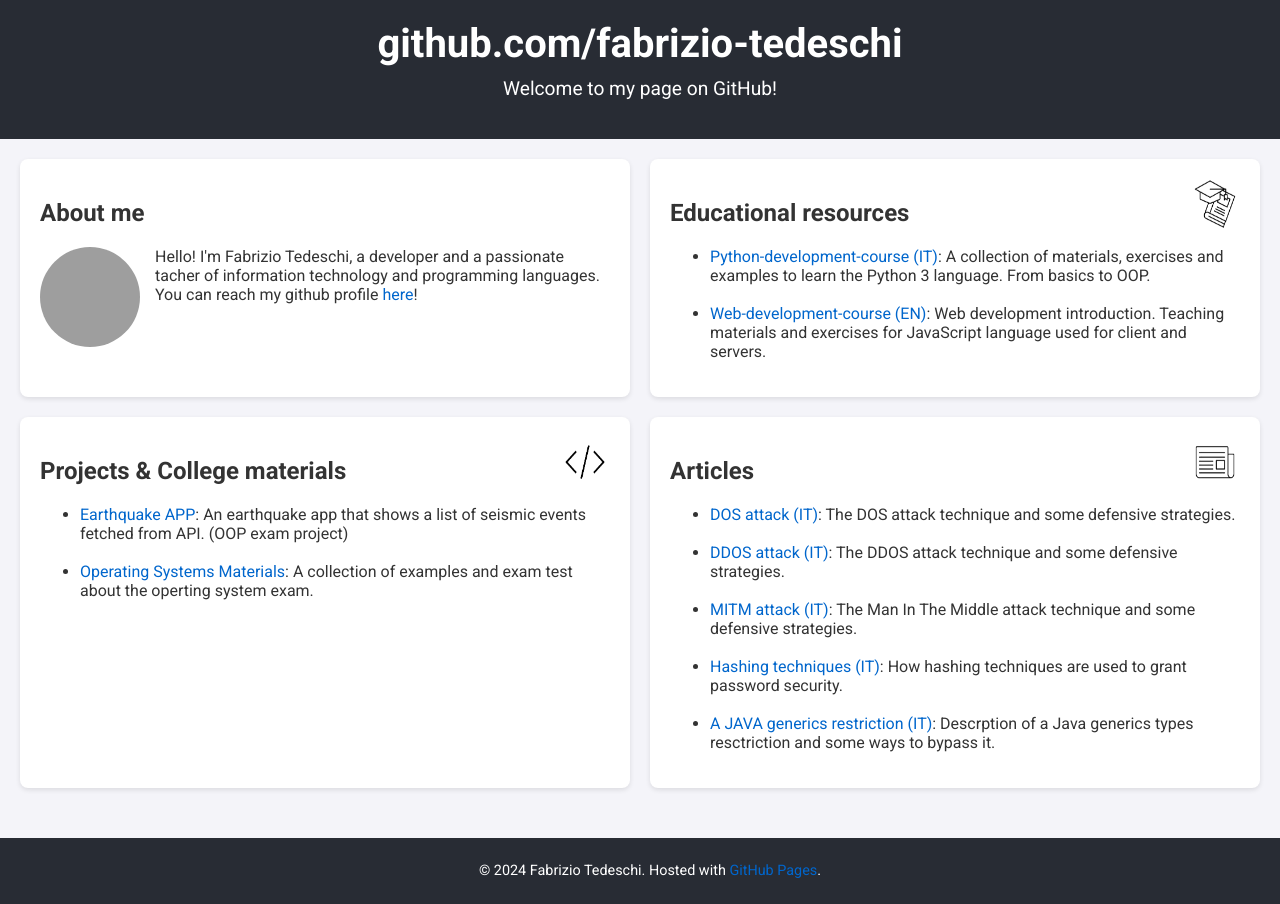
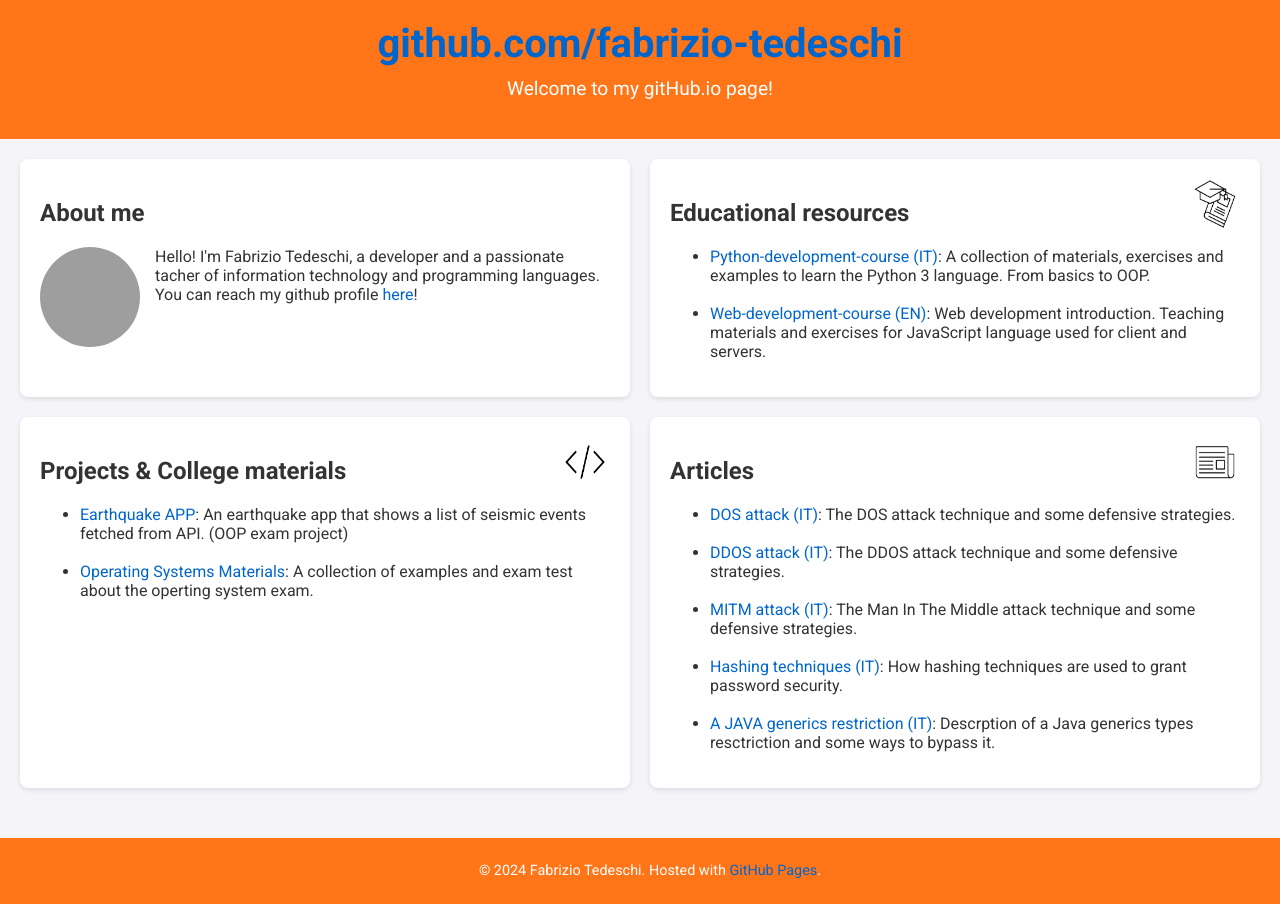
Before and after one commit to fabrizio-tedeschi/fabrizio-tedeschi.github.io, a plain HTML site: page index.html in a window 1280 px wide. Drawn offline with Linux system fonts and the light colour scheme; grey boxes are pictures that could not be loaded.

Commit message:
Link, logo, color update

```diff
--- a/index.html
+++ b/index.html
@@ -5,14 +5,17 @@
     <meta name="viewport" content="width=device-width, initial-scale=1.0">
     <meta name="description" content="Welcome to my GitHub Pages site!">
     <meta name="google-site-verification" content="Qf2Nlm35JZhzr4iEN_7H1MmjXmK4GcKyJXwcKjlQf64" />
-    <title>My GitHub Page</title>
+
+    <title>Fabrizio Tedeschi - github.io</title>
+    <link rel="icon" href= "img/page_logo.png" type="image/x-icon"/>
+
     <link href="https://fonts.googleapis.com/css2?family=Roboto:wght@400;700&display=swap" rel="stylesheet">
     <link rel="stylesheet" href="style.css">
 </head>
 <body>
     <header>
-        <h1>github.com/fabrizio-tedeschi</h1>
-        <p>Welcome to my page on GitHub!</p>
+        <h1><a href="https://github.com/fabrizio-tedeschi/">github.com/fabrizio-tedeschi</a></h1>
+        <p>Welcome to my gitHub.io page!</p>
     </header>
     <main>
         <section class="about">
--- a/style.css
+++ b/style.css
@@ -12,7 +12,7 @@
 }
 
 header {
-    background-color: #282c34;
+    background-color: #FF7518;
     color: white;
     padding: 20px 0;
 }
@@ -69,7 +69,7 @@
 footer {
     margin-top: 30px;
     padding: 10px;
-    background-color: #282c34;
+    background-color: #FF7518;
     color: white;
     font-size: 0.9rem;
     position: relative;
```
Also changed, not shown: img/page_logo.png (added).
